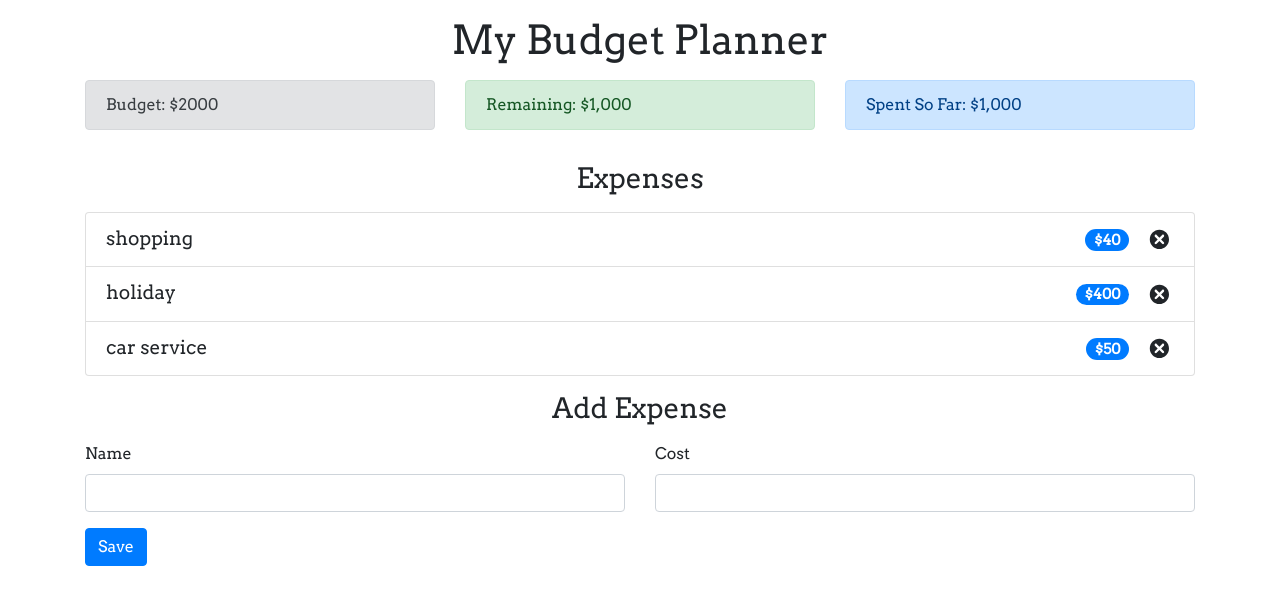
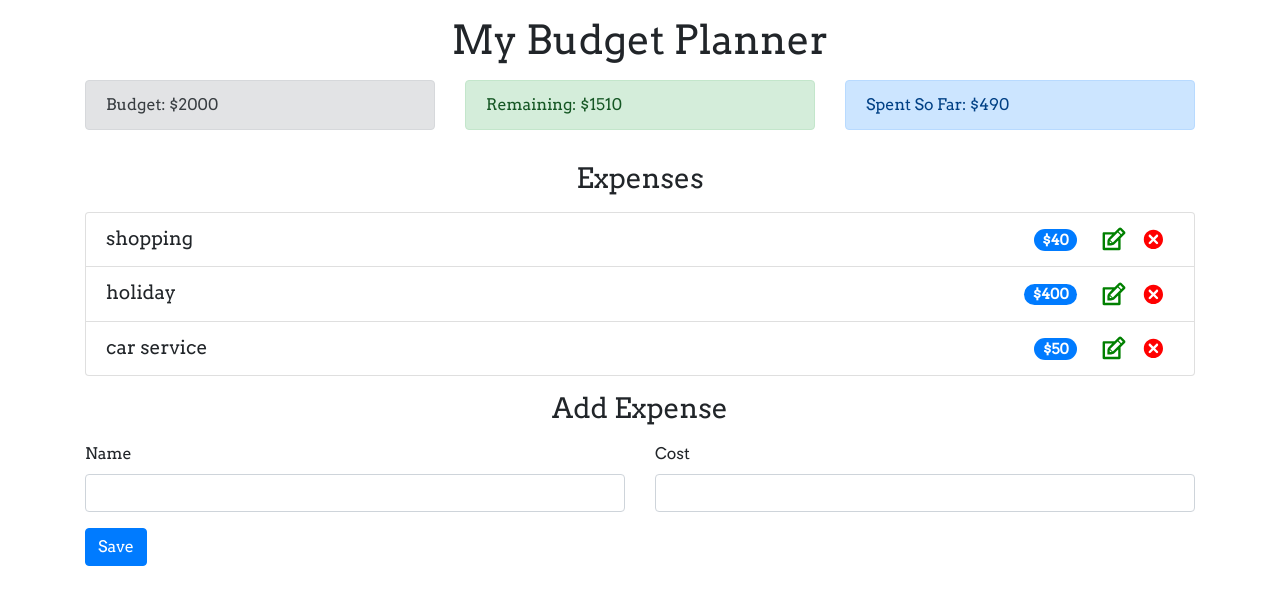
Before and after one commit to crumler/react-budget-tracker, a React (Create React App) app: page / in a window 1280 px wide. Shown: the top 604 px of the page. Built offline with nearby package versions, Linux system fonts and the light colour scheme.

Commit message:
Completed v1.0

```diff
--- a/src/components/AddExpenseForm.js
+++ b/src/components/AddExpenseForm.js
@@ -1,15 +1,37 @@
-import { useState } from 'react';
+import { useState, useContext } from 'react';
+import { AppContext } from '../context/AppContext';
+import { v4 as uuidv4 } from 'uuid';
 
 const AddExpenseForm = () => {
+    const { dispatch } = useContext(AppContext);
+
     const [name, setName] = useState('');
     const [cost, setCost] = useState('');
 
     const onSubmit = (event) => {
+        event.preventDefault();
 
+        const expense = {
+            id: uuidv4(),
+            name: name,
+            cost: parseInt(cost)
+        };
+
+        if (isNaN(cost)) {
+            alert('Cost MUST be a number!');
+            } else {
+            dispatch({
+            type: 'ADD_EXPENSE',
+            payload: expense
+        })};
+
+        setName('');
+        setCost('');
     };
 
     return(
         <form onSubmit={onSubmit}>
+            {isNaN(cost) ? <div class="alert alert-danger" role="alert">Cost MUST be a number!</div> : null}
             <div className="row">
                 <div className="col-sm">
                     <label for="name">Name</label>
--- a/src/components/ExpenseItem.js
+++ b/src/components/ExpenseItem.js
@@ -1,6 +1,17 @@
-import { TiDelete } from 'react-icons/ti';
+import { useContext } from 'react';
+import { TiDelete, TiEdit } from 'react-icons/ti';
+import { AppContext } from '../context/AppContext';
 
 const ExpenseItem = (props) => {
+    const { dispatch } = useContext(AppContext);
+
+    const handleDeleteExpense = () => {
+        dispatch({
+            type: 'DELETE_EXPENSE',
+            payload: props.id
+        });
+    };
+
     return(
         <li className="list-group-item d-flex justify-content-between align-items-center">
             {props.name}
@@ -8,7 +19,7 @@ const ExpenseItem = (props) => {
                 <span className="badge badge-primary badge-pill mr-3">
                     ${props.cost}
                 </span>
-                <TiDelete size='1.5em'></TiDelete>
+                <TiEdit size='1.5em' className='edit-icon'></TiEdit><TiDelete size='1.5em' className='delete-icon' onClick={handleDeleteExpense}></TiDelete>
             </div>
         </li>
     );
--- a/src/components/ExpenseTotal.js
+++ b/src/components/ExpenseTotal.js
@@ -1,8 +1,16 @@
+import { useContext } from 'react';
+import { AppContext } from '../context/AppContext';
 
 const ExpenseTotal = () => {
+    const { expenses } = useContext(AppContext);
+
+    const totalExpenses = expenses.reduce((total, item) => {
+        return (total += item.cost);
+    }, 0);
+
     return(
         <div className="alert alert-primary">
-            <span>Spent So Far: $1,000</span>
+            <span>Spent So Far: ${totalExpenses}</span>
         </div>
     );
 };
--- a/src/components/Remaining.js
+++ b/src/components/Remaining.js
@@ -1,8 +1,18 @@
+import { useContext } from 'react';
+import { AppContext } from '../context/AppContext';
 
 const Remaining = () => {
+    const { expenses, budget } = useContext(AppContext);
+
+    const totalExpenses = expenses.reduce((total, item) => {
+        return (total = total + item.cost);
+    }, 0);
+
+    const alertType = totalExpenses > budget ? 'alert-danger' : 'alert-success';
+
     return(
-        <div className="alert alert-success">
-            <span>Remaining: $1,000</span>
+        <div className={`alert ${alertType}`}>
+            <span>Remaining: ${budget - totalExpenses}</span>
         </div>
     );
 };
--- a/src/context/AppContext.js
+++ b/src/context/AppContext.js
@@ -2,6 +2,25 @@ import { useReducer, createContext } from 'react';
 
 const AppReducer = (state, action) => {
 	switch (action.type) {
+		case 'ADD_EXPENSE':
+			return {
+				...state,
+				expenses: [...state.expenses, action.payload]
+			};
+
+		case 'DELETE_EXPENSE':
+			return {
+				...state,
+				expenses: state.expenses.filter(
+					(expense) => expense.id !== action.payload
+				)
+			};
+
+		case 'EDIT_EXPENSE':
+			return {
+				...state,
+
+			}
 		default:
 			return state;
 	}
@@ -26,7 +45,7 @@ export const AppProvider = (props) => {
 			value={{
 				budget: state.budget,
 				expenses: state.expenses,
-				dispatch,
+				dispatch
 			}}
 		>
 			{props.children}
--- a/src/index.css
+++ b/src/index.css
@@ -15,3 +15,13 @@ code {
 li {
   font-size: 1.2em;
 }
+
+.delete-icon,
+.edit-icon {
+  cursor: pointer;
+  margin: 0 .3em;
+}
+
+.edit-icon {color: green;}
+
+.delete-icon {color: red;}
```
